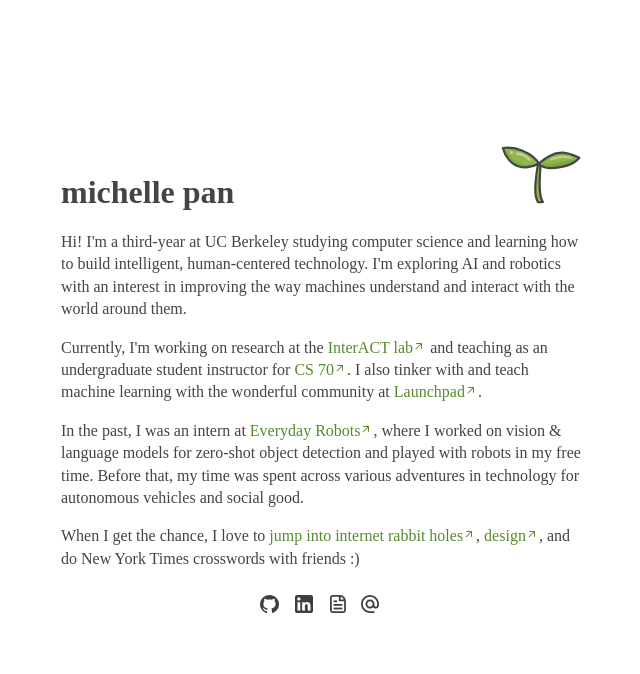
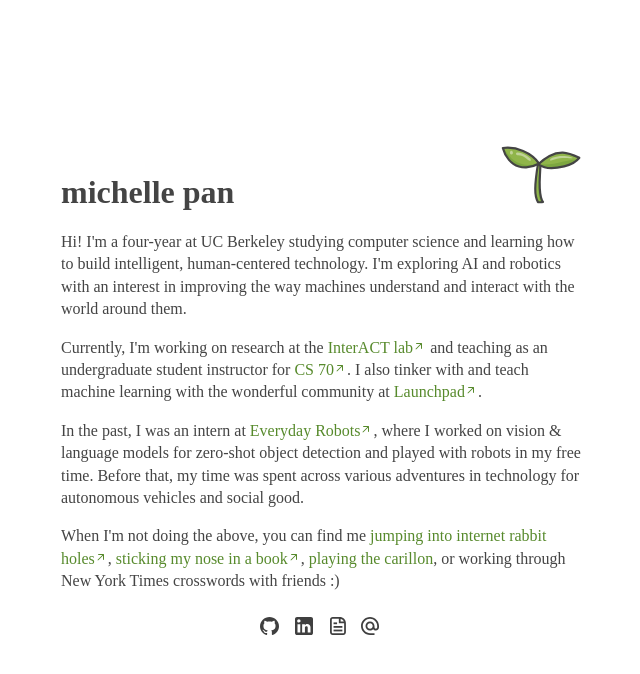
Before and after one commit to michelllepan/michelllepan.github.io, a Jekyll site: the page built from index.html, in a window 1280 px wide. Shown: the top 674 px of the page, without its empty margins (319-959 px from the left). Built offline with Jekyll 4.4.1, drawn with Linux system fonts in a browser that asks for light colours; nearby versions of some CDN libraries; some web fonts are replaced.

Commit message:
Life updates

```diff
--- a/_includes/content.html
+++ b/_includes/content.html
@@ -1,5 +1,5 @@
 <p>
-  Hi! I'm a third-year at UC Berkeley studying computer science and learning how to build intelligent, human-centered technology.
+  Hi! I'm a four-year at UC Berkeley studying computer science and learning how to build intelligent, human-centered technology.
   I'm exploring AI and robotics with an interest in improving the way machines understand and interact with the world around them.
 </p>
 
@@ -20,8 +20,9 @@
 </p>
 
 <p>
-  When I get the chance, I love to
-  <a href="https://curius.app/michelle-pan" target="_blank">jump into internet rabbit holes<img src="images/arrow.svg"/></a>,
-  <a href="https://behance.net/michelllepan" target="_blank">design<img src="images/arrow.svg"/></a>,
-  and do New York Times crosswords with friends :)
+  When I'm not doing the above, you can find me
+  <a href="https://curius.app/michelle-pan" target="_blank">jumping into internet rabbit holes<img src="images/arrow.svg"/></a>,
+  <a href="https://goodreads.com/michelllepan" target="_blank">sticking my nose in a book<img src="images/arrow.svg"/></a>,
+  <a href="https://bells.berkeley.edu/">playing the carillon</a>,
+  or working through New York Times crosswords with friends :)
 </p>
```
